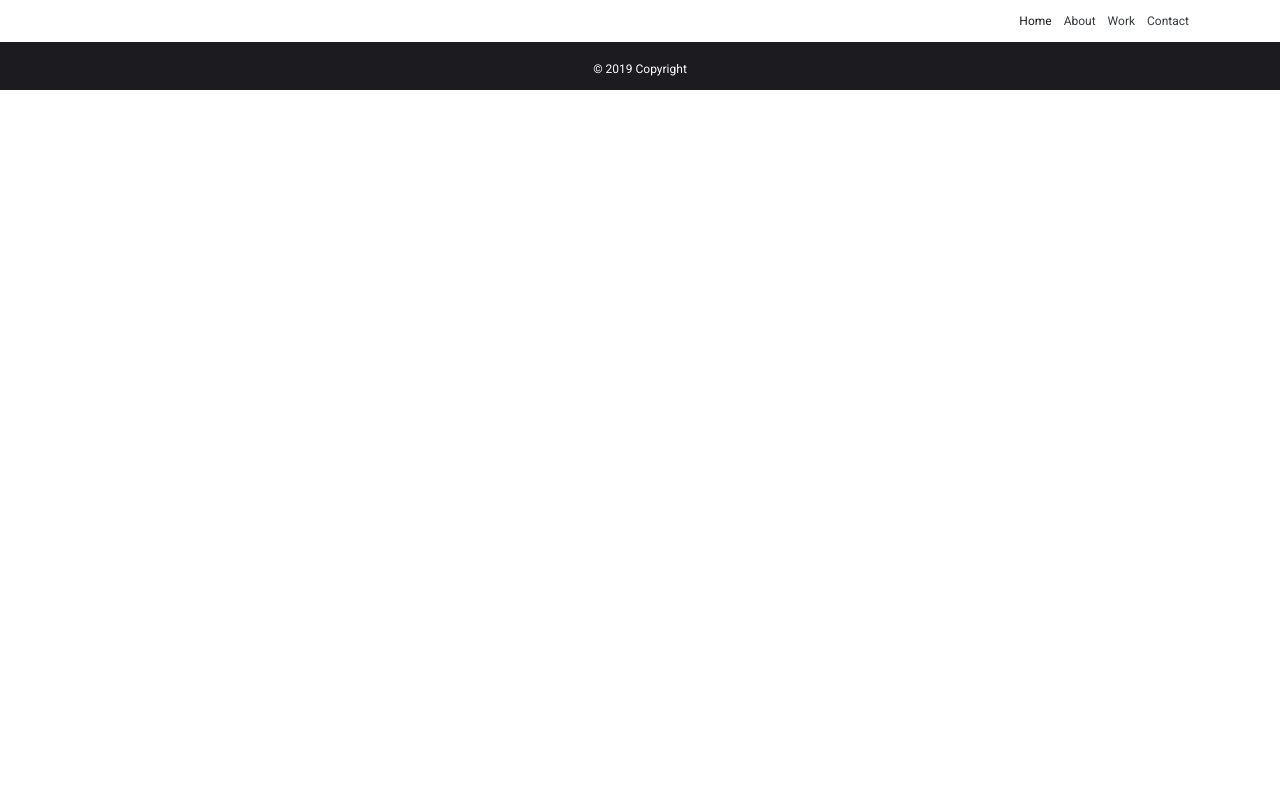
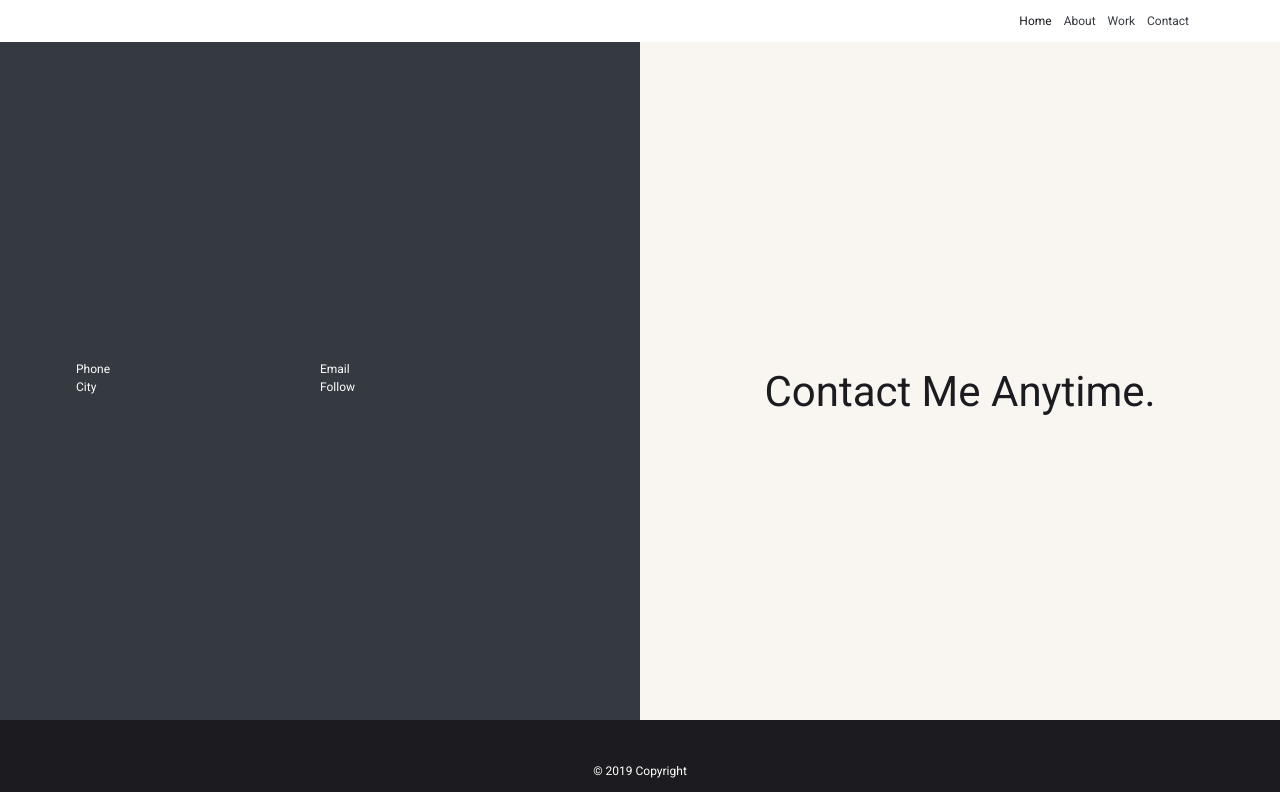
Before and after one commit to simone188535/portfolio, a React (Create React App) app: page /contact in a window 1280 px wide. Built offline with nearby package versions, Linux system fonts and the light colour scheme.

Commit message:
edits to the contact page

```diff
--- a/src/Homepage.js
+++ b/src/Homepage.js
@@ -60,7 +60,7 @@ const Homepage = () => {
         <div className="home">
             <div className="container-fluid ">
                 <div className="row jumbo-head section-one" >
-                    <div id="hero-left" className="col-md-6 vh-100 primary-background position-relative">
+                    <div id="hero-left" className="col-md-6 vh-100 bg-red-orange position-relative">
                         <div id="jumbo-head-container" className="text-align-left position-absolute header-text-container" >
                             <div className="header-thin primary-dark-color headline-thin">Hello. My name is ...</div>
                             <h1 className="header-medium white headline-med">Simone Anthony</h1>
--- a/src/contact/Contact.js
+++ b/src/contact/Contact.js
@@ -1,6 +1,61 @@
-import React from 'react';
+import React, { useEffect } from 'react';
+
+
 
 const Contact = () => {
-    return (<div>Contact</div>);
+
+    const allAnimation = () => {
+        // aboutHeroAnimation('#left-hero-content', '#right-hero-content');
+        // aboutMeSectionAnimation('#about-me-trigger');
+        console.log('test');
+    }
+    useEffect(() => {
+        allAnimation();
+        window.addEventListener('scroll', allAnimation);
+        // console.log('active');
+
+    });
+
+    return (
+        <div className="contact">
+            <div className="container-fluid ">
+                <div className="row" >
+                    <div className="col-md-6 vh-100 bg-soft-black left-section">
+                        <div className="position-relative left-text-container">
+                            <div className="all-details">
+                                <div className="first-half">
+                                    <div className="float-left details">
+                                    <div className="detail-title">Phone</div>
+                                    <div className="detail-description">
+
+                                    </div>
+                                    </div>
+                                    <div className="float-left details">
+                                    <div className="detail-title">Email</div>
+                                    <div className="detail-description"></div>
+                                    </div>
+                                </div>
+                                <div className="second-half">
+                                    <div className="float-left details">
+                                    <div className="detail-title">City</div>
+                                    <div className="detail-description">
+
+                                    </div>
+                                    </div>
+                                    <div className="float-left details">
+                                    <div className="detail-title">Follow</div>
+                                    <div className="detail-description"></div>
+                                    </div>
+                                </div>
+                            </div>
+                        </div>
+                    </div>
+                    <div className="col-md-6 vh-100 bg-pale-peach right-section">
+                        <div className="position-relative right-text-container">Contact Me Anytime.</div>
+                    </div>
+                </div>
+            </div>
+        </div>
+    );
 }
 export default Contact;
--- a/src/scss/App.scss
+++ b/src/scss/App.scss
@@ -48,11 +48,19 @@ html, body {
     margin: 0 auto;
 
     .bg-red-orange {
-        // background: rgb(248,248,248);
         background: $red-orange;
-
-        // background:$soft-black;
-
+    }
+    .bg-soft-black{
+        background:$soft-black;
+    }
+    .bg-off-white{
+        background:$off-white;
+    }
+    .bg-pale-peach{
+        background:$pale-peach;
+    }
+    .bg-black{
+        background:$black;
     }
 
     .primary-color-light {
@@ -190,16 +198,6 @@ html, body {
             background: $white;
         }
 
-        .bg-gold {
-            background: $gold;
-        }
-
-        .bg-pale-peach {
-            // background: rgb(248,248,248);
-            // background: $red-orange;
-            background: $pale-peach;
-        }
-
         .hero-right-container {
             #circle-to-bg {
                 top: 60%;
@@ -244,7 +242,7 @@ html, body {
                 width: 22%;
                 height: 30%;
                 z-index: 3;
-                max-width: 170px;
+                // max-width: 170px;
 
                 //max-width: 170px;
 
@@ -567,6 +565,37 @@ html, body {
                     // margin: 0 auto;
 
                 }
+            }
+        }
+    }
+    .contact{
+        .left-section{
+            .left-text-container{
+                top: 50%;
+                color: $white;
+                .all-details{
+                    width: 80%;
+                    margin:0 auto;
+
+                    .details{
+                        width: 50%;
+                        .first-half{
+
+                        }
+                        .second-half{
+
+                        }
+                    }
+                }
+            }
+        }
+        .right-section{
+            .right-text-container{
+                top:50%;
+                width: 100%;
+                text-align: center;
+                font-size: 3.5rem;
+                color: $black;
             }
         }
     }
```
